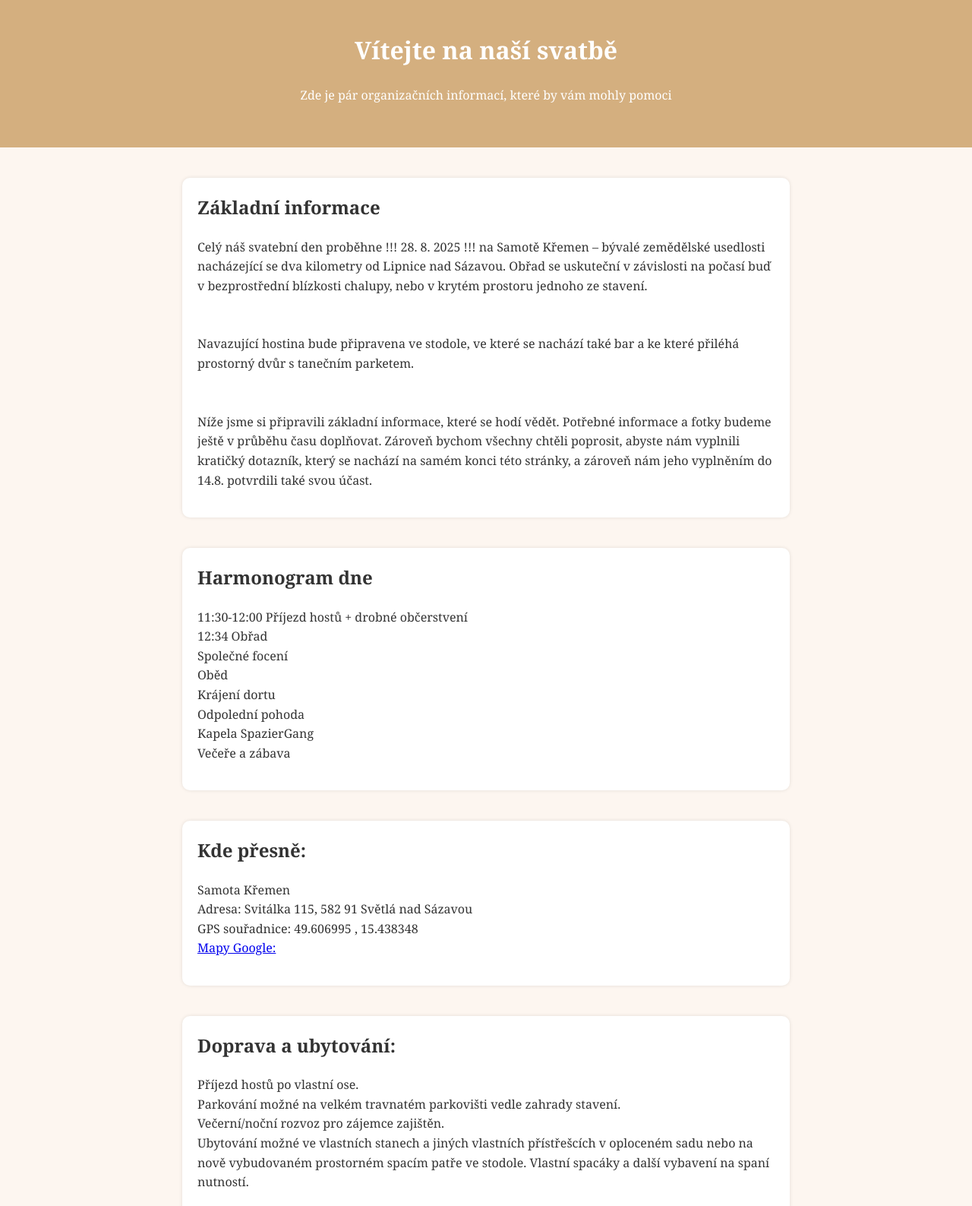
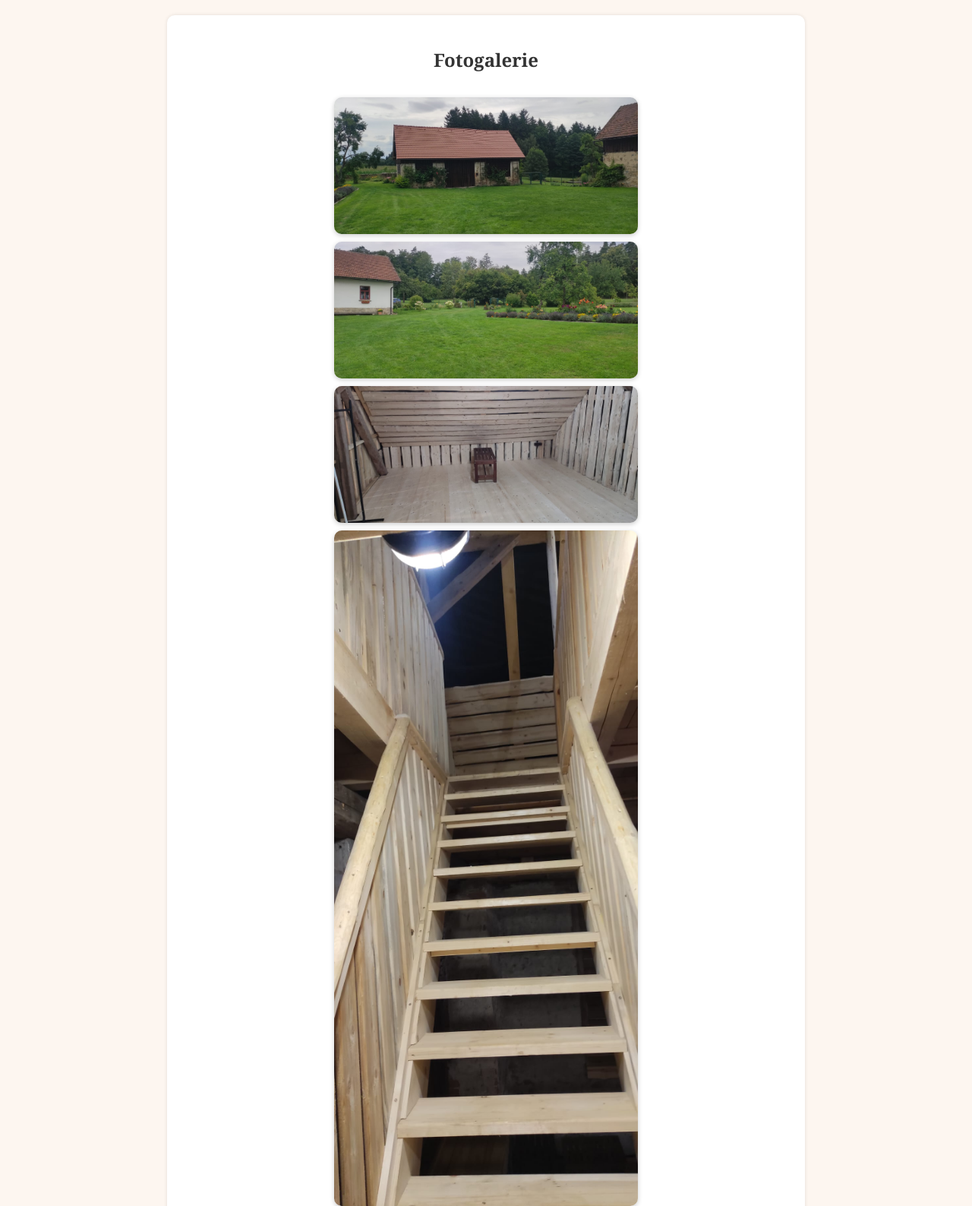
Before and after one commit to Mata-a-Honza-svatba/Mata-a-Honza, a plain HTML site: page index.html in a window 1280 px wide. Shown: the top 1587 px of the page at 76% size. Drawn offline with Linux system fonts and the light colour scheme.

Commit message:
Update index.html

```diff
--- a/index.html
+++ b/index.html
@@ -1,164 +1,91 @@
 <!DOCTYPE html>
 <html lang="cs">
 <head>
-  <meta http-equiv="refresh" content="10">
   <meta charset="UTF-8" />
   <meta name="viewport" content="width=device-width, initial-scale=1.0"/>
-  <title>Naše svatba</title>
+  <title>Fotogalerie</title>
   <style>
     body {
       font-family: 'Georgia', serif;
       margin: 0;
-      padding: 0;
+      padding: 20px;
       background: #fdf6f0;
       color: #333;
       line-height: 1.6;
-    }
-    header {
-      background: #d4af7f;
-      color: white;
-      padding: 40px 20px;
       text-align: center;
     }
-    main {
+    h1 {
+      color: #333;
+      margin-bottom: 30px;
+    }
+    .gallery-section {
       max-width: 800px;
-      margin: 40px auto;
-      padding: 0 20px;
-    }
-    section {
-      margin-bottom: 40px;
+      margin: 0 auto 40px;
       background: white;
       padding: 20px;
       border-radius: 10px;
       box-shadow: 0 0 5px rgba(0,0,0,0.1);
     }
-    h1, h2 {
-      margin-top: 0;
+    .gallery {
+      display: flex;
+      flex-wrap: wrap;
+      gap: 10px;
+      justify-content: center;
     }
-    footer {
-      text-align: center;
-      font-size: 0.9em;
-      color: #666;
-      margin: 40px 0;
+    .gallery img {
+      max-width: 400px;
+      width: 100%;
+      height: auto;
+      border-radius: 10px;
+      box-shadow: 0 2px 6px rgba(0,0,0,0.2);
+      transition: transform 0.3s ease;
+      cursor: pointer;
+    }
+    .gallery img:hover,
+    .gallery img:focus {
+      transform: scale(1.8);
+      z-index: 10;
+      position: relative;
+    }
+    /* Ochrana proti překročení obrazovky na mobilu */
+    @media (max-width: 600px) {
+      .gallery img:hover,
+      .gallery img:focus {
+        transform: scale(1.2);
+      }
     }
   </style>
 </head>
 <body>
-  <header>
-    <h1>Vítejte na naší svatbě</h1>
-    <p>Zde je pár organizačních informací, které by vám mohly pomoci</p>
-  </header>
-  <main>
-    <section>
-     <h2>Základní informace</h2>
-      <p>
-Celý náš svatební den proběhne  !!! 28. 8. 2025 !!! na Samotě Křemen – bývalé zemědělské usedlosti nacházející se dva kilometry od Lipnice nad Sázavou. Obřad se uskuteční v závislosti na počasí buď v bezprostřední blízkosti chalupy, nebo v krytém prostoru jednoho ze stavení.<br>
-<br><br>
-Navazující hostina bude připravena ve stodole, ve které se nachází také bar a ke které přiléhá prostorný dvůr s tanečním parketem.<br>
-<br><br>
-Níže jsme si připravili základní informace, které se hodí vědět. Potřebné informace a fotky budeme ještě v průběhu času doplňovat. Zároveň bychom všechny chtěli poprosit, abyste nám vyplnili kratičký dotazník, který se nachází na samém konci této stránky, a zároveň nám jeho vyplněním do 14.8. potvrdili také svou účast.<br>
 
-              </p>
-    </section>
-
-    <section>
-<h2>Harmonogram dne</h2>
-      <p>
-        11:30-12:00 Příjezd hostů + drobné občerstvení<br>
-        12:34 Obřad<br>
-              Společné focení<br>
-              Oběd<br>
-              Krájení dortu<br>
-              Odpolední pohoda<br>
-              Kapela SpazierGang<br>
-              Večeře a zábava<br>
-      </p>
-    </section>
-
-    <section>
-<h2>Kde přesně:</h2>
-        <p>
-         Samota Křemen<br>
-         Adresa: Svitálka 115, 582 91 Světlá nad Sázavou<br>
-         GPS souřadnice: 49.606995 , 15.438348<br>
-         <a href="https://maps.app.goo.gl/8yGiG4Z65e2gwmM28">Mapy Google:</a>
-         </p>
-       </section>
-
-       <section>
-           <h2>Doprava a ubytování:</h2>
-           <p>
-
-                Příjezd hostů po vlastní ose.<br>
-                Parkování možné na velkém travnatém parkovišti vedle zahrady stavení.<br>
-                Večerní/noční rozvoz pro zájemce zajištěn.<br>
-                Ubytování možné ve vlastních stanech a jiných vlastních přístřešcích v oploceném sadu nebo na nově vybudovaném prostorném spacím patře ve stodole. Vlastní spacáky a další vybavení na spaní nutností.<br>
-
-          </p>
-           </section>
-
-         <section>
-           <h2>Jídlo,oblečení,různé:</h2>
-           <p>
-               Oběd i večeře proběhnou formou rautu. Věříme, že si každý vybere dle své chuti. Společným prvkem bude polévka.<br>
-               Prosíme o informaci o případných potravinových alergiích, intolerancích a dalších stravovacích specifikách, abychom přizpůsobili nabídku jídla.<br>
-               Dále prosíme o informaci, zda má někdo zájem o nealkoholický přípitek.<br>
-<br><br>
-             Svatbu považujeme za hezkou nejen společenskou událost, proto budeme rádi za slavnostní oblečení.<br>
-             Jelikož bude minimálně obřad probíhat pravděpodobně na travnaté ploše, doporučujeme dámám nevolit vysoké jehlové podpatky :)<br>
-             Svatbu neladíme do žádné konkrétní barvy, dorazte oděni tak, abyste se cítili příjemně. Jistá a rezervovaná je snad jen jedna barva… ta bílá.<br>
-<br><br>
-             Pro děti i starší zájemce po celý den napuštěn nafukovací bazének pro ochlazení v parném letním dni.<br>
-
-
-         </p>
-       </section>
-
-<section>
-           <h2>Závěrem:</h2>
-           <p>
-            Netrapte se se svatebními dary. Budeme rádi za případný finanční příspěvek pro plnění našich společných snů.<br>
-           Prosíme o potvrzení jmen všech účastníků, doprovodů, dětí do 14.8. Budeme rádi, když tak učiníte prostřednictvím kratičkého dotazníku uvedeném na závěru této webové stránky, kde naleznete možnost uvést odpověď na všechny kladené dotazy a jehož vyplněním nám usnadníte organizaci celého dne.<br>
-
-
-</section>
-
-
-<section>
-           <h2>Kontakty:</h2>
-           <p>
-
-            V případě jakýchkoliv dotazů nám pište, volejte. Moc se těšíme.<br>
-<br><br>
-        Nevěsta: Máťa – <a href="+420777645108">+420777645108</a>&nbsp; <a href="Mail">kuncovamarketa@email.cz</a><br>
-        Ženich: Honza – <a href="+420774911987">+420774911987</a>&nbsp; <a href="Mail">honzasimek@seznam.cz</a><br>
-
-             </p>
-</section>
-
-  <section>
-    <h2>Galerie</h2>
-    <a href="galerie/galerie.html">Galerie</a><br>
-    </section>
-<section>
-           <h2>Dotazník:</h2>
-           <p>
-
-           <a href=" https://docs.google.com/forms/d/e/1FAIpQLScXCsK7WujoGZXmjaw5bmU-P402pBc27KiiNJjVbQTXtdm1PQ/viewform?pli=1
-">Dotazník ZDE :</a><br>
-         </p>
+  <section class="gallery-section">
+    <h1>Fotogalerie</h1>
+    <div class="gallery">
+      <img src="../foto/foto/foto01.jpg" alt="Foto 1">
+      <img src="../foto/foto/foto02.jpg" alt="Foto 2">
+      <img src="../foto/foto/foto03.jpg" alt="Foto 3">
+      <img src="../foto/foto/foto04.jpg" alt="Foto 4">
+      <img src="../foto/foto/foto05.jpg" alt="Foto 5">
+      <img src="../foto/foto/foto06.jpg" alt="Foto 6">
+      <img src="../foto/foto/foto07.jpg" alt="Foto 7">
+      <img src="../foto/foto/foto08.jpg" alt="Foto 8">
+      <img src="../foto/foto/foto09.jpg" alt="Foto 9">
+      <img src="../foto/foto/foto10.jpg" alt="Foto 10">
+      <img src="../foto/foto/foto11.jpg" alt="Foto 11">
+      <img src="../foto/foto/foto12.jpg" alt="Foto 12">
+      <img src="../foto/foto/foto13.jpg" alt="Foto 13">
+      <img src="../foto/foto/foto14.jpg" alt="Foto 14">
+      <img src="../foto/foto/foto15.jpg" alt="Foto 15">
+      <img src="../foto/foto/foto16.jpg" alt="Foto 16">
+      <img src="../foto/foto/foto17.jpg" alt="Foto 17">
+      <img src="../foto/foto/foto18.jpg" alt="Foto 18">
+      <img src="../foto/foto/foto19.jpg" alt="Foto 19">
+      <img src="../foto/foto/foto20.jpg" alt="Foto 20">
+      <img src="../foto/foto/foto21.jpg" alt="Foto 21">
+      <img src="../foto/foto/foto22.jpg" alt="Foto 22">
+      <img src="../foto/foto/foto23.jpg" alt="Foto 23">
+    </div>
   </section>
 
-
-
-
-
-</p>
-</section>
-
-  </main>
-  <footer>
-    &copy; 2025 Naše svatba. Těšíme se na vás!
-  </footer>
 </body>
 </html>
```
